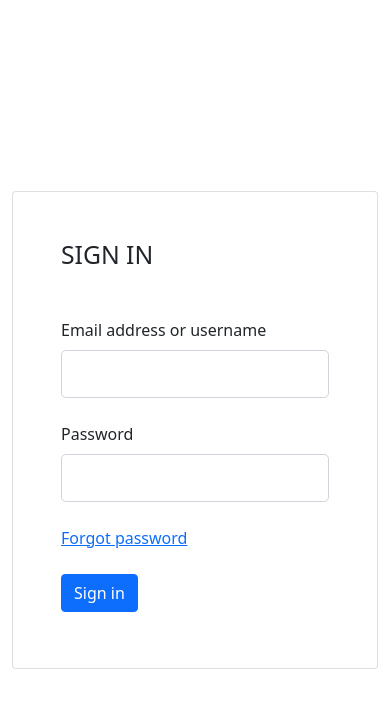
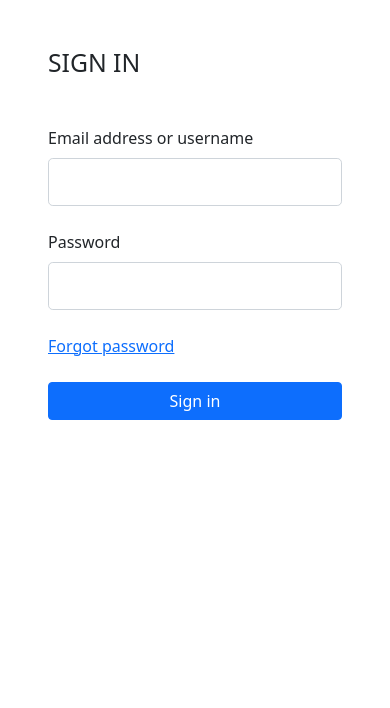
Before and after one commit to tolikbairov/waites-loginpage, a plain HTML site: page index.html in a window 390 px wide. Drawn offline with nearby package versions, Linux system fonts and the light colour scheme.

Commit message:
add adaptive

```diff
--- a/forgotpswrd.js
+++ b/forgotpswrd.js
@@ -15,9 +15,7 @@ function checkEmail(email) {
     return false;
   }
 }
-// email_field.addEventListener("input", (e) => {
-//   checkEmail(e.target.value);
-// });
+
 email_field.addEventListener("blur", (e) => {
   checkEmail(e.target.value);
 });
--- a/index.html
+++ b/index.html
@@ -15,23 +15,20 @@
     <title>Document</title>
   </head>
   <body>
-    <div class="container h-100">
     <div
       class="
-          row
+        container
         d-flex
         flex-column
+        align-items-center
         justify-content-center
-          align-items-center
-          h-100
       "
     >
-        <div class="col-12 col-md-9 col-lg-7 col-xl-6">
-          <div class="card mt-3">
+      <div class="card">
         <div class="card-body p-5">
           <h2 class="text-uppercase mb-5">Sign in</h2>
-              <div class="card-title" style="border-radius: 15px">
-                <form>
+          <div class="card-title">
+            <form class="form">
               <div class="form-outline mb-4">
                 <label for="exampleInputEmail1" class="form-label"
                   >Email address or username</label
@@ -72,8 +69,6 @@
         </div>
       </div>
     </div>
-      </div>
-    </div>
     <script type="module" src="./index.js"></script>
   </body>
 </html>
--- a/styles.css
+++ b/styles.css
@@ -69,3 +69,18 @@ select {
   background-color: #0d6efd;
   border-color: #0d6efd;
 }
+@media screen and (max-width: 768px) {
+  .card {
+    width: 100vw;
+    height: 100vh;
+    border: 0px;
+  }
+  .btn {
+    width: 100%;
+  }
+}
+@media screen and (min-width: 769px) {
+  .card {
+    width: 768px;
+  }
+}
--- a/validateMethods.js
+++ b/validateMethods.js
@@ -5,7 +5,7 @@ export function validateEmail(inputText) {
   if (!inputText.trim()) {
     errormsg = "please enter a email or username";
   } else if (!inputText.match(mailformat)) {
-    errormsg = "please enter a valid email";
+    errormsg = "please enter a valid email or username";
   }
   return errormsg;
 }
```
Also changed, not shown: index.js (+1 -6 lines). Lines whose indentation alone changed are shown as unchanged.
